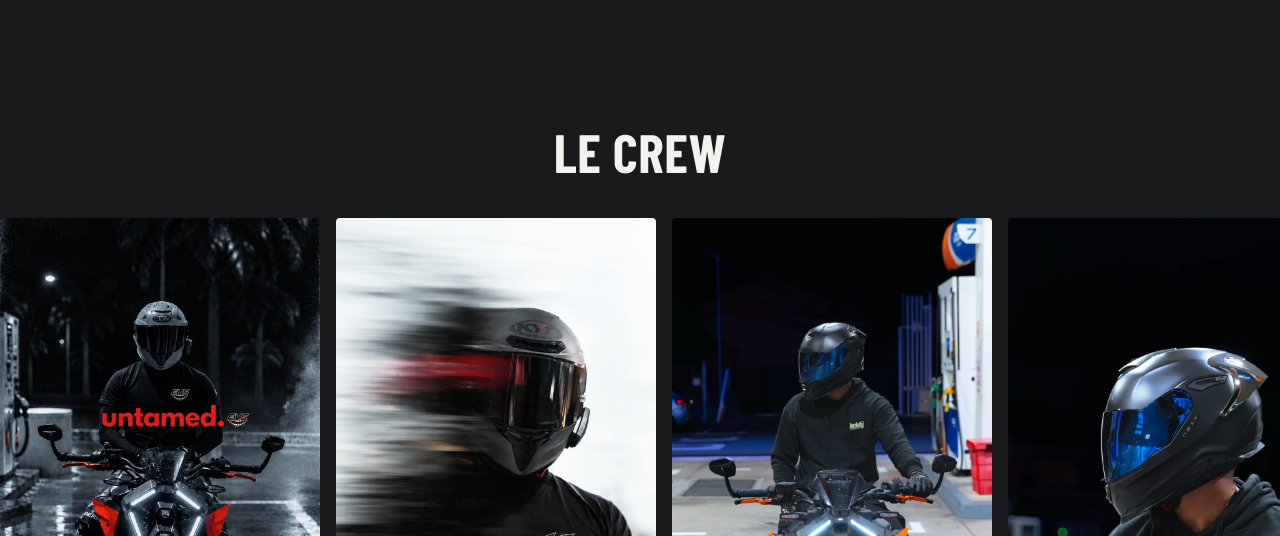
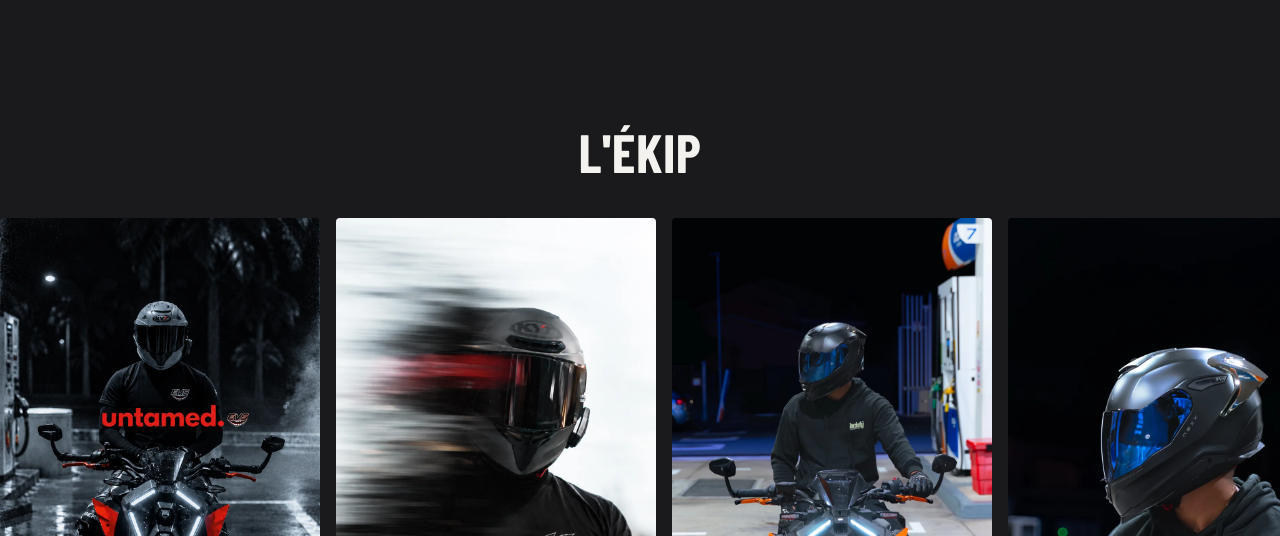
Before and after one commit to kapavenir-cyber/-kapavenir.github.io, a plain HTML site: page moto/index.html in a window 1280 px wide. Shown: the part 1080-1616 px from the top of the page. Drawn offline with nearby package versions, Linux system fonts and the light colour scheme; a web font is replaced by a local one.

Commit message:
Update index.html

```diff
--- a/moto/index.html
+++ b/moto/index.html
@@ -53,7 +53,7 @@
 
   <!-- CREW (carrousel) -->
   <section class="crew" id="crew">
-    <h2 class="section-title">Le Crew</h2>
+    <h2 class="section-title">L'ékip</h2>
     <div class="carousel">
       <div class="track" id="crewTrack"></div>
     </div>
```
